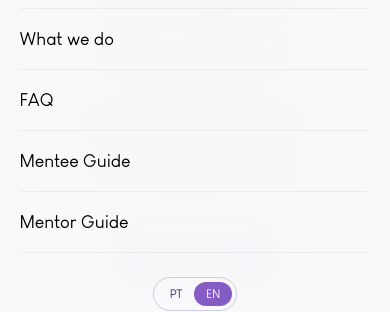
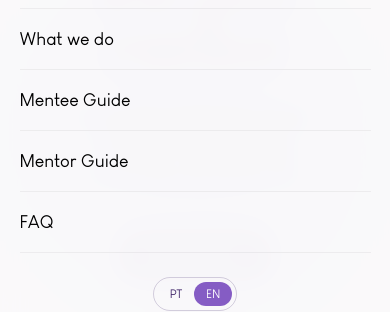
Before and after one commit to momentosh/website, a Next.js app in the folder client/: page / in a window 390 px wide. Both pictures are taken after a click on the button "Open menu". Shown: the part 262-574 px from the top of the page. Built offline with nearby package versions, Linux system fonts and the light colour scheme; no server answers.

Commit message:
fix: move FAQ to end of mobile menu

```diff
--- a/client/src/components/Navbar.tsx
+++ b/client/src/components/Navbar.tsx
@@ -51,6 +51,11 @@ export default function Navbar() {
   const mobileManualLinks = [
     { href: "/manual-mentoria", label: t.footer.manualMentee },
     { href: "/manual-mentor", label: t.footer.manualMentor },
+  ];
+  const mobileNavLinks = [
+    ...navLinks.filter((link) => link.href !== `${homePrefix}#faq`),
+    ...mobileManualLinks,
+    { href: `${homePrefix}#faq`, label: t.navbar.faq },
   ];
 
   const closeMenu = () => setIsMenuOpen(false);
@@ -147,7 +152,7 @@ export default function Navbar() {
               className={`fixed inset-x-0 z-[999] overflow-hidden bg-white/95 shadow-lg xl:hidden top-[72px]`}
             >
               <nav className="flex max-h-[calc(100dvh-72px)] flex-col overflow-y-auto px-[5vw] py-4">
-                {[...navLinks, ...mobileManualLinks].map((link) => (
+                {mobileNavLinks.map((link) => (
                   <Link
                     key={link.href}
                     href={link.href}
```
